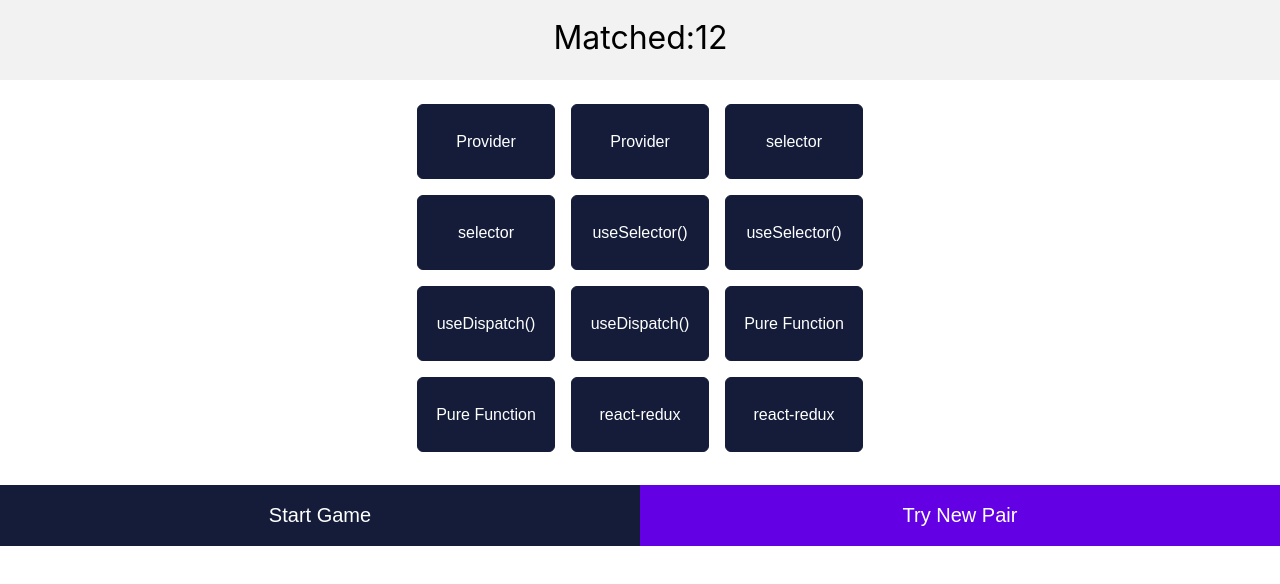
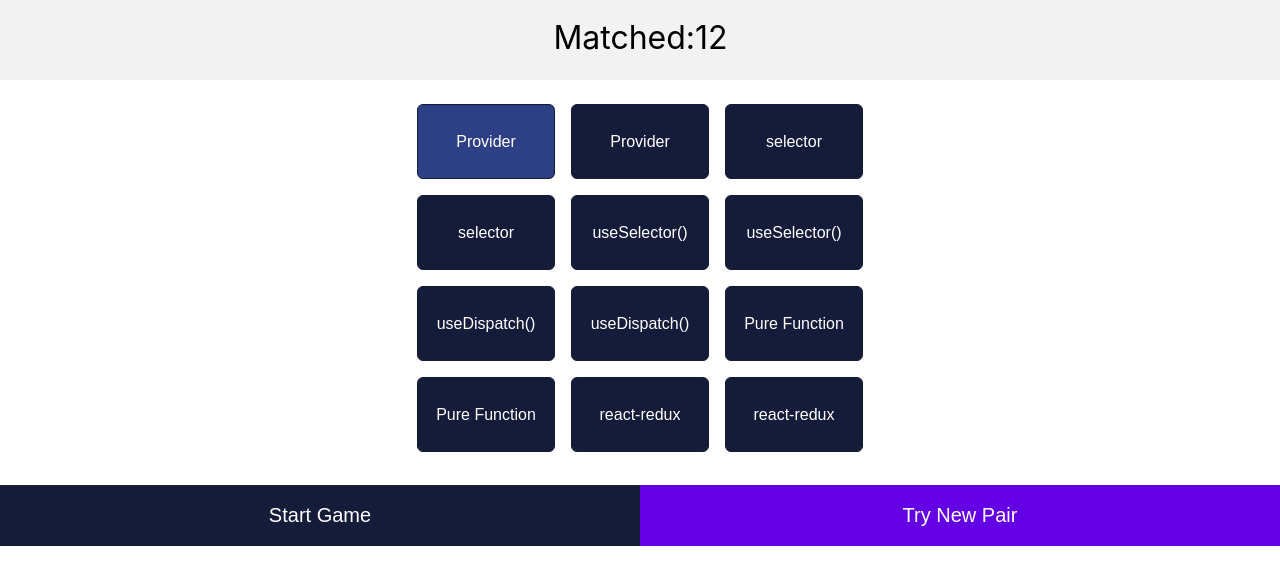
Before and after one commit to wingsown/memory-game, a React (Create React App) app: page / in a window 1280 px wide. In both pictures the pointer is over the button 486 px from the left and 141 px from the top of the page. Shown: the top 584 px of the page. Built offline with nearby package versions, Linux system fonts and the light colour scheme.

Commit message:
Hover styling for cards

```diff
--- a/src/index.css
+++ b/src/index.css
@@ -56,6 +56,11 @@
   font-size: 16px;
 }
 
+.card:hover,
+.card:focus {
+  background-color: #2e4085;
+}
+
 .cards-container {
   display: grid;
   grid-template-columns: repeat(3, 138px);
```
